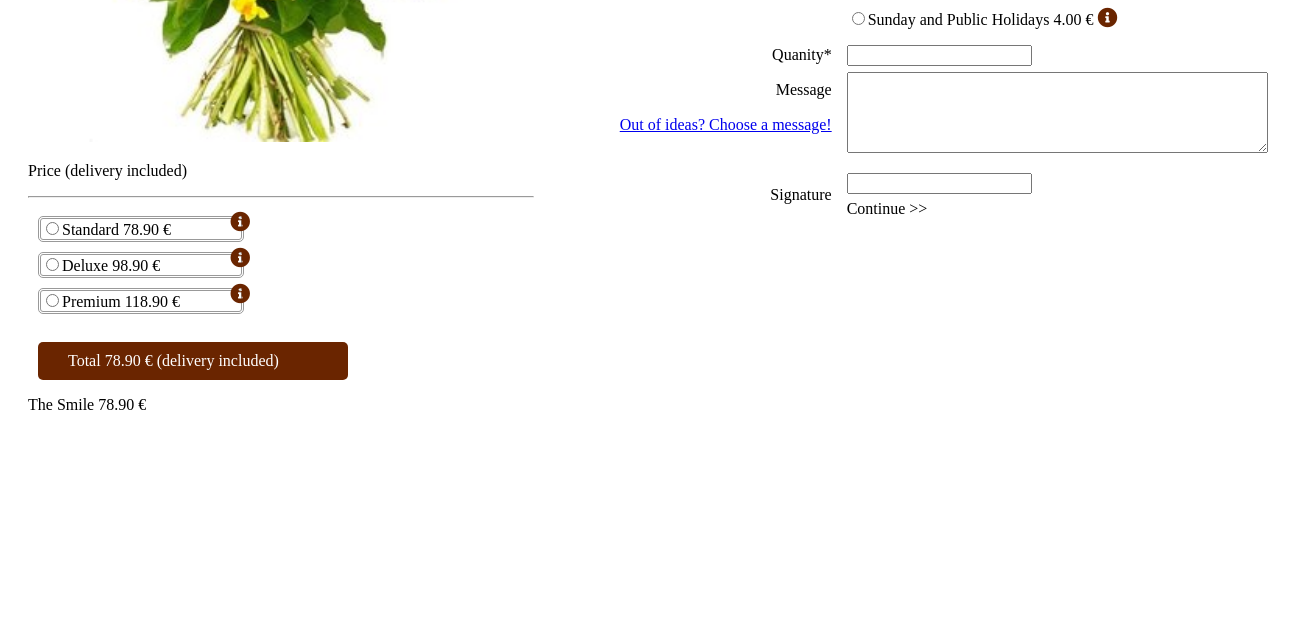
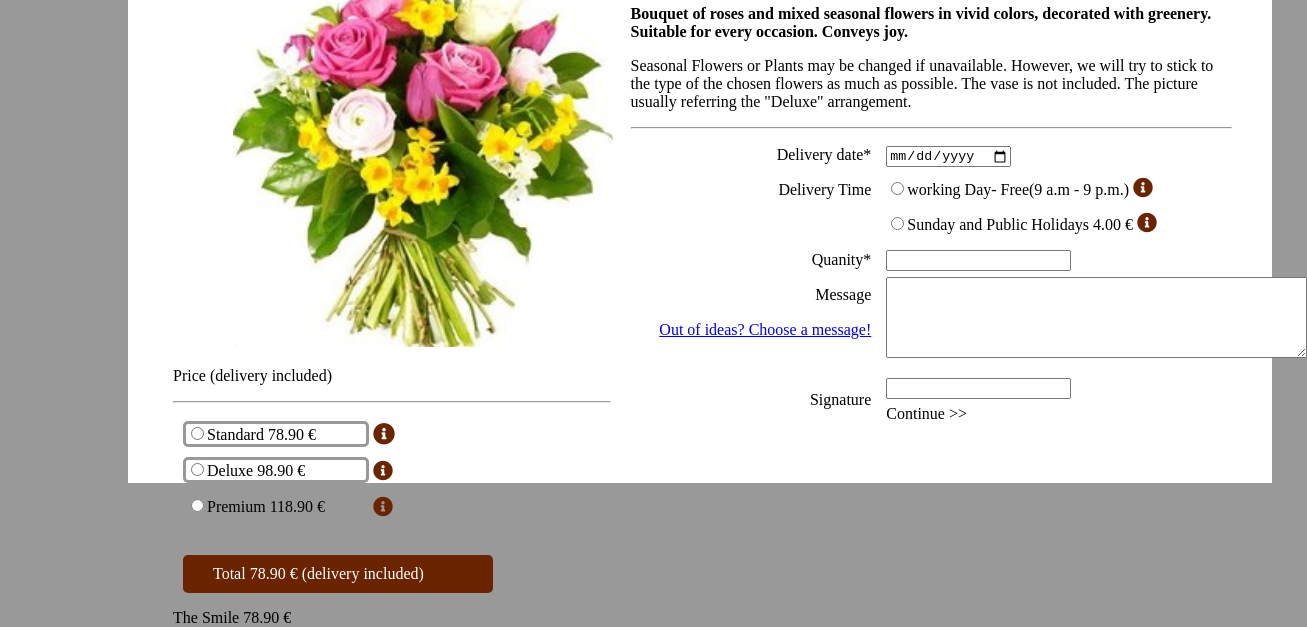
Before and after one commit to hansikaherath/EUROFLORA-shopping-website, a plain HTML site: page thesmile.html in a window 1280 px wide. Shown: the part 345-972 px from the top of the page, 1307 px wide, since content can reach past the window. Before the commit the page ends 800 px from the top, so only its background shows below. Drawn offline with Linux system fonts and the light colour scheme.

Commit message:
info circle

```diff
--- a/css/thesmilestyle.css
+++ b/css/thesmilestyle.css
@@ -1,3 +1,6 @@
+body {
+  background-color: #999;
+}
 header .navbar {
   height: 70px;
   width: 100%;
@@ -31,6 +34,16 @@ nav ul li i.fas {
   border: none;
   color: brown;
 }
+.bodysection {
+  max-width: 1200px;
+  height: 750px;
+  padding-left: 25px;
+  padding-right: 25px;
+  align-content: center;
+  background-color: white;
+  margin-top: 0px;
+  margin-left: 120px;
+}
 .column1 {
   float: left;
   width: 40%;
@@ -57,15 +70,18 @@ nav ul li i.fas {
 }
 
 .priceTag {
-  border-top: 3px double #999;
-  border-right: 3px double #999;
-  border-bottom: 3px double #999;
-  border-left: 3px double #999;
+  border: 3px solid #999;
   margin: 10px;
-  width: 200px;
+  width: 180px;
   border-radius: 5px;
 }
-
+.priceTag:hover {
+  background-color: #c0c0c0;
+}
+#circle {
+  margin-left: 200px;
+  margin-top: 16px;
+}
 .brownBox {
   background-color: #6a2500;
   padding: 10px 30px;
--- a/thesmile.html
+++ b/thesmile.html
@@ -53,7 +53,7 @@
         </div>
       </div>
     </header>
-
+    <section class="bodysection">
       <div class="row">
         <div class="column1">
           <img src="images/the smile.jpg" alt="" />
@@ -61,19 +61,21 @@
           <hr />
           <div style="width: 40%; float: left">
             <div class="priceTag">
-            <input type="radio" name="price" value="standard" />Standard 78.90 €
+              <input type="radio" name="price" value="standard" />Standard 78.90
+              €
             </div>
             <div class="priceTag">
               <input type="radio" name="price" value="deluxe" />Deluxe 98.90 €
             </div>
             <div class="priceTag">
-            <input type="radio" name="price" value="Premium" />Premium 118.90 €
+              <input type="radio" name="price" value="Premium" />Premium 118.90
+              €
             </div>
           </div>
-        <div style="line-height: 36px">
+          <div style="line-height: 36px" id="circle">
             <i
               class="fa fa-info-circle"
-            style="font-size: 20px; color: #6a2500"
+              style="font-size: 22px; color: #6a2500"
             ></i
             ><br />
             <i
@@ -105,10 +107,10 @@
             >
           </p>
           <p>
-          Seasonal Flowers or Plants may be changed if unavailable. However, we
-          will try to stick to the type of the chosen flowers as much as
-          possible. The vase is not included. The picture usually referring the
-          "Deluxe" arrangement.
+            Seasonal Flowers or Plants may be changed if unavailable. However,
+            we will try to stick to the type of the chosen flowers as much as
+            possible. The vase is not included. The picture usually referring
+            the "Deluxe" arrangement.
           </p>
           <hr />
           <div>
@@ -162,5 +164,6 @@
           <div class="Continue">Continue >></div>
         </div>
       </div>
+    </section>
   </body>
 </html>
```
Lines whose indentation alone changed are shown as unchanged.
